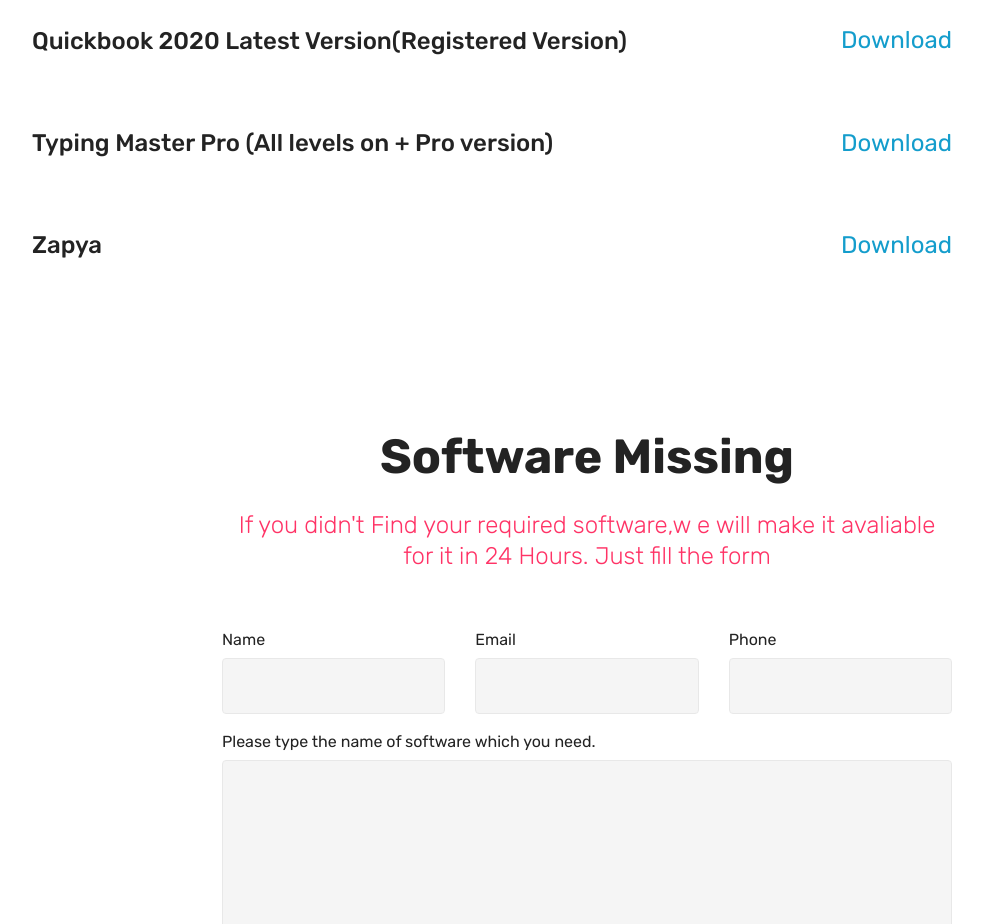
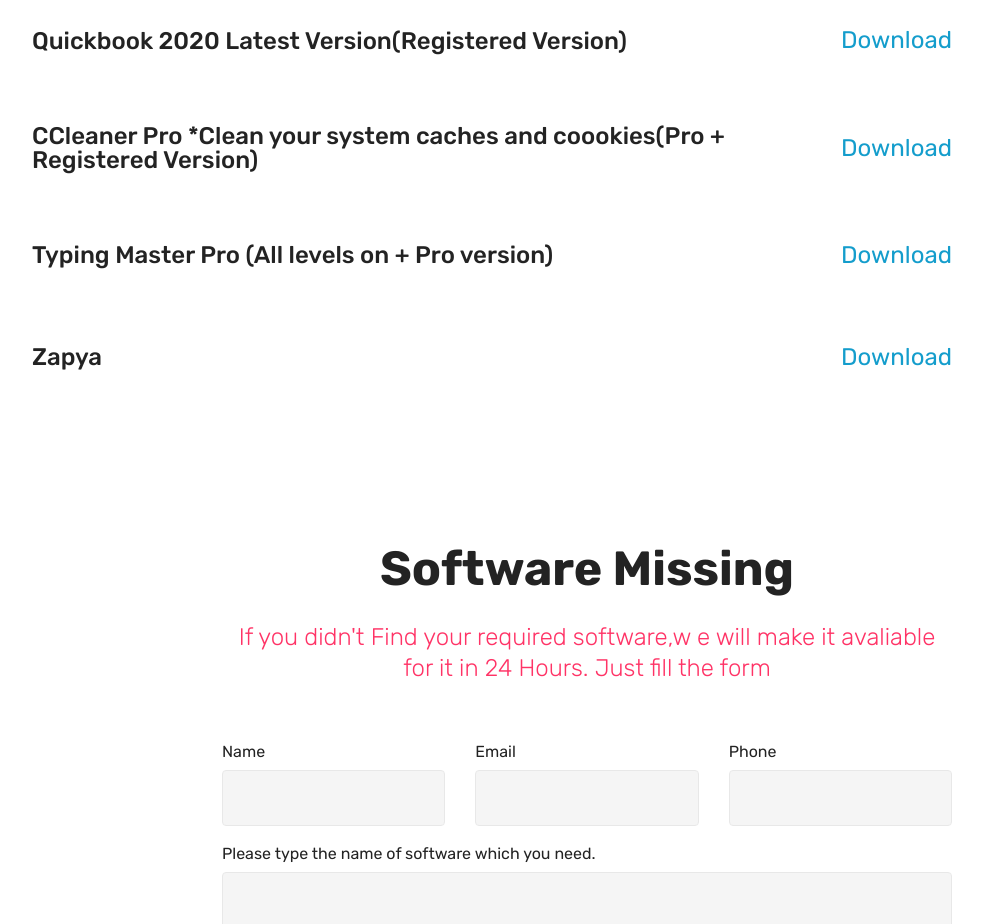
Before and after one commit to kaleemullah525/softwarezone, a plain HTML site: page index.html in a window 1280 px wide. Shown: the part 2240-3164 px from the top of the page, without its empty margins (53-1036 px from the left). Drawn offline with Linux system fonts and the light colour scheme; files whose address does not match are found by name.

Commit message:
Update index.html

```diff
--- a/index.html
+++ b/index.html
@@ -300,6 +300,24 @@
                     </div>
                 </div>
             </div>
+		<!--Card-11-->
+            <div class="card col-12 pb-5">
+                <div class="card-wrapper media-container-row media-container-row">
+                    <div class="card-box">
+                        <div class="row">
+                            <div class="col-12 col-md-10">
+                                <div class="wrapper">
+                                    <div class="top-line pb-3">
+                                        <h4 class="card-title mbr-fonts-style display-5">CCleaner Pro *Clean your system caches and coookies(Pro + Registered Version)</h4>
+                                        <p class="mbr-text cost mbr-fonts-style m-0 display-5"><strong><a href="https://douploads.net/sil9a2dv10sg" target="_blank">Download</a></strong></p>
+                                    </div>
+                                </div>
+                            </div>
+                        </div>
+                    </div>
+                </div>
+            </div>
+
 
 
 <!--Card-10-->
```
